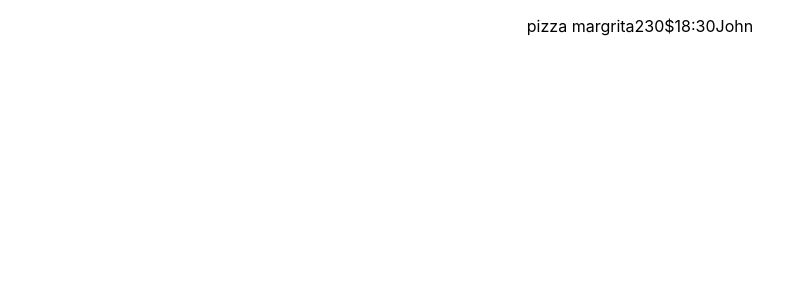
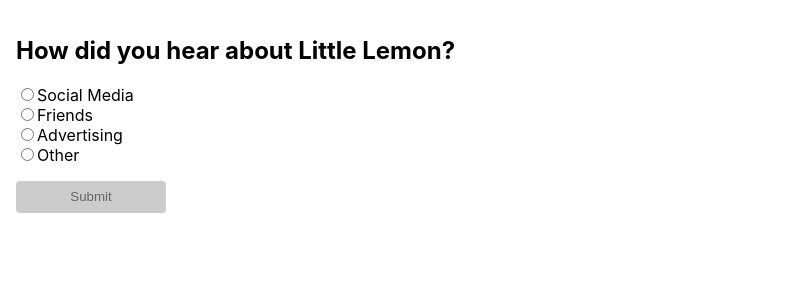
Before and after one commit to itsjustmartin/react, a React (Create React App) app: page / in a window 1280 px wide. Shown: the top 300 px of the page, without its empty margins (0-799 px from the left). Built offline with nearby package versions, Linux system fonts and the light colour scheme.

Commit message:
make a radio with child clone

```diff
--- a/src/App.css
+++ b/src/App.css
@@ -1,60 +1,23 @@
 .App {
   display: flex;
+  flex: 1;
+  height: 100vh;
+  flex-direction: column;
   padding: 16px;
-  flex-direction: column;
-  min-height: 100vh;
-}
-
-header {
-  position: relative;
-  display: flex;
-  flex-direction: row;
-  justify-content: center;
-  align-items: center;
-}
-
-.Page {
-  max-width: 1280px;
-  margin: 0 auto;
-}
-
-.Overlay {
-  position: fixed;
-  top: 0;
-  left: 0;
-  width: 100%;
-  height: 100%;
-  background-color: rgba(0, 0, 0, 0.5);
-  z-index: 1;
-}
-
-.Alert {
-  position: fixed;
-  top: 50%;
-  left: 50%;
-  transform: translate(-50%, -50%);
-  width: 300px;
-  background-color: #fff;
-  border-radius: 5px;
-  padding: 20px;
-  z-index: 2;
 }
 
 button {
-  padding: 10px 20px;
+  margin-top: 16px;
+  width: 150px;
+  height: 32px;
   border: none;
-  border-radius: 5px;
-  color: #fff;
-  font-weight: bold;
-  cursor: pointer;
+  border-radius: 4px;
+  background-color: darkblue;
+  color: white;
 }
 
-.Row {
-  display: flex;
-  justify-content: center;
-  align-items: center;
+button:disabled,
+button[disabled] {
+  background-color: #cccccc;
+  color: #666666;
 }
-
-.Row > * {
-  margin-left: 32px;
-}
--- a/src/App.js
+++ b/src/App.js
@@ -1,44 +1,21 @@
 import "./App.css";
+import { RadioGroup, RadioOption } from "./Radio";
+import { useState } from "react";
 
-import * as React from "react";
-
-const Row = ({ children, spacing }) => {
-  const childStyle = {
-    marginLeft: `${spacing}px`,
-  };
+function App() {
+  const [selected, setSelected] = useState("");
   return (
-    <div className="Row">
-      {React.Children.map(children, (child, index) => {
-        return React.cloneElement(child, {
-          style: {
-            ...child.props.style,
-            ...(index > 0 ? childStyle : {}),
-          },
-        });
-      })}
+    <div className="App">
+      <h2>How did you hear about Little Lemon?</h2>
+      <RadioGroup onChange={setSelected} selected={selected}>
+        <RadioOption value="social_media">Social Media</RadioOption>
+        <RadioOption value="friends">Friends</RadioOption>
+        <RadioOption value="advertising">Advertising</RadioOption>
+        <RadioOption value="other">Other</RadioOption>
+      </RadioGroup>
+      <button disabled={!selected}>Submit</button>
     </div>
   );
-};
-
-function LiveOrders() {
-  return (
-    <div>
-      <Row spacing={32} >
-        <>pizza margrita</>
-        <>2</>
-        <>30$</>
-        <>18:30</>
-        <>John</>
-      </Row>
-    </div>
-  )
 }
 
-function App() {
-  return (
-    <div className="App">
-      <LiveOrders />
-    </div>
-  )
-}
 export default App;
--- /dev/null
+++ b/src/Radio/index.css
@@ -0,0 +1,19 @@
+.RadioGroup {
+    display: flex;
+    flex-direction: column;
+    align-items: flex-start;
+}
+
+.RadioOption {
+    margin-bottom: 8px;
+    cursor: pointer;
+}
+
+input {
+    margin-right: 8px;
+    cursor: pointer;
+}
+
+label {
+    cursor: pointer;
+}
--- /dev/null
+++ b/src/Radio/index.js
@@ -0,0 +1,33 @@
+import * as React from "react";
+
+export const RadioGroup = ({ onChange, selected, children }) => {
+    // Use React.Children.map and React.cloneElement to clone the children
+    // and pass the correct props to each RadioOption
+    const RadioOptions = React.Children.map(children, (child) => {
+        return React.cloneElement(child, {
+            onChange,
+            checked: child.props.value === selected,
+        });
+    });
+    return <div className="RadioGroup">{RadioOptions}</div>;
+};
+
+export const RadioOption = ({ value, checked, onChange, children }) => {
+    // Hook up the onChange handler to call the onChange prop passed to RadioGroup
+    // Also, make sure to pass the correct checked prop to the input element
+    return (
+        <div className="RadioOption">
+            <input
+                id={value}
+                type="radio"
+                name={value}
+                value={value}
+                checked={checked}
+                onChange={(e) => {
+                    onChange(e.target.value);
+                }}
+            />
+            <label htmlFor={value}>{children}</label>
+        </div>
+    );
+};
```
